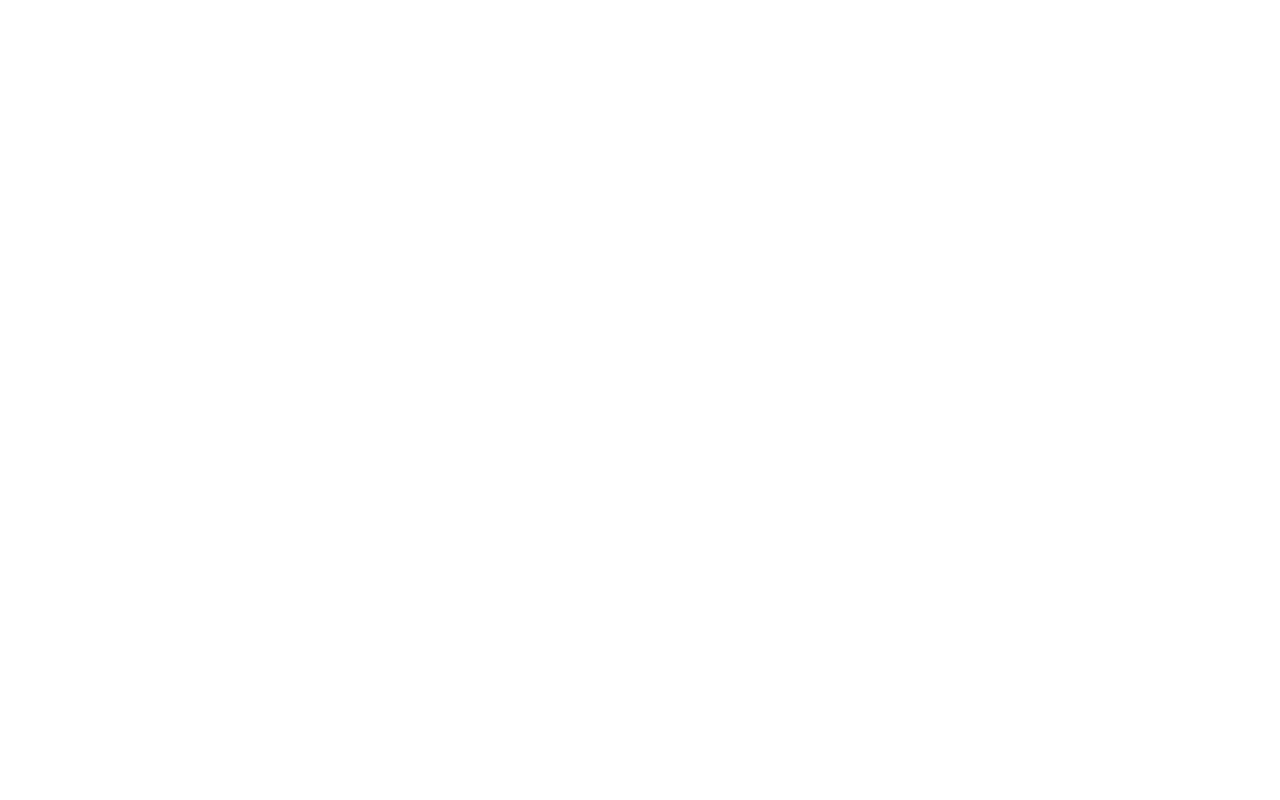
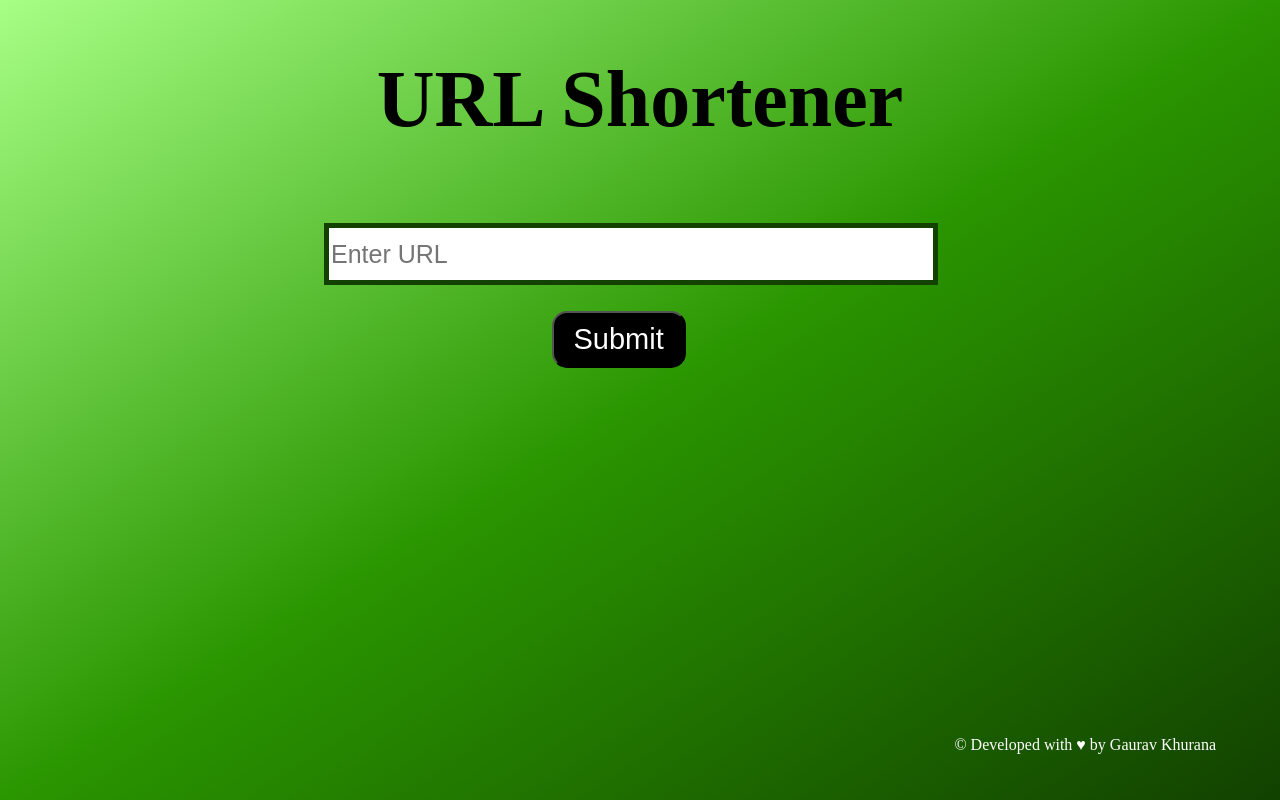
Before and after one commit to gauravkhurana97/Url-Shortener, a website: page static/index.html in a window 1280 px wide. Drawn offline with Linux system fonts and the light colour scheme.

Commit message:
Setting Up FrontEnd Part

```diff
--- a/static/index.html
+++ b/static/index.html
@@ -2,13 +2,31 @@
 <html lang="en">
 
 <head>
+
     <meta charset="UTF-8">
+    <link rel="stylesheet" href="style.css">
     <title>URL Shortner</title>
+
 </head>
 
 <body>
 
 
+    <div class="center">
+        <h1 align="center"> URL Shortener</h1>
+    </div>
+    <input id="url" type="text" placeholder="Enter URL" name="url">
+    <br>
+    <input id="submit" type="submit" class="btn">
+    <div id="shortcode" class="mydiv"></div>
+
+    <div class="footer">
+        <div class="container">
+            <p id="footercontent">&copy; Developed with &hearts; by Gaurav Khurana</p>
+        </div>
+
+    </div>
+
 </body>
 
 </html>
--- /dev/null
+++ b/static/style.css
@@ -0,0 +1,60 @@
+html {
+  height: 100vh;
+  position: relative;
+}
+
+body {
+  background-image: linear-gradient(to bottom right ,#a7ff85, #2a9600, #124100);
+  background-size: cover;
+}
+
+#url {
+  size: 100px;
+  height: 50px;
+  width: 600px;
+  font-family: Arial;
+  font-size: 25px;
+  margin-top: 2%;
+  margin-left: 25%;
+  border: 5px solid #124100;
+}
+
+.btn {
+  background: black;
+  border-radius: 15px;
+  font-family: sans-serif;
+  color: #ffffff;
+  font-size: 29px;
+  padding: 10px 20px;
+  text-decoration: black;
+  margin-top: 2%;
+  margin-left: 43%;
+}
+
+.btn:hover {
+  background: red;
+  text-decoration: none;
+}
+
+.mydiv {
+  align-self: center;
+  align-items: center;
+  font-family: "American Typewriter";
+  font-size: 30px;
+  font-style: inherit;
+  margin-top: 3%;
+  margin-left: 25%;
+
+}
+
+.center {
+  font-family: "American Typewriter";
+  font-size: 40px;
+}
+
+#footercontent {
+  position: absolute;
+  right: 5%;
+  top: 90%;
+  color: white;
+}
```
